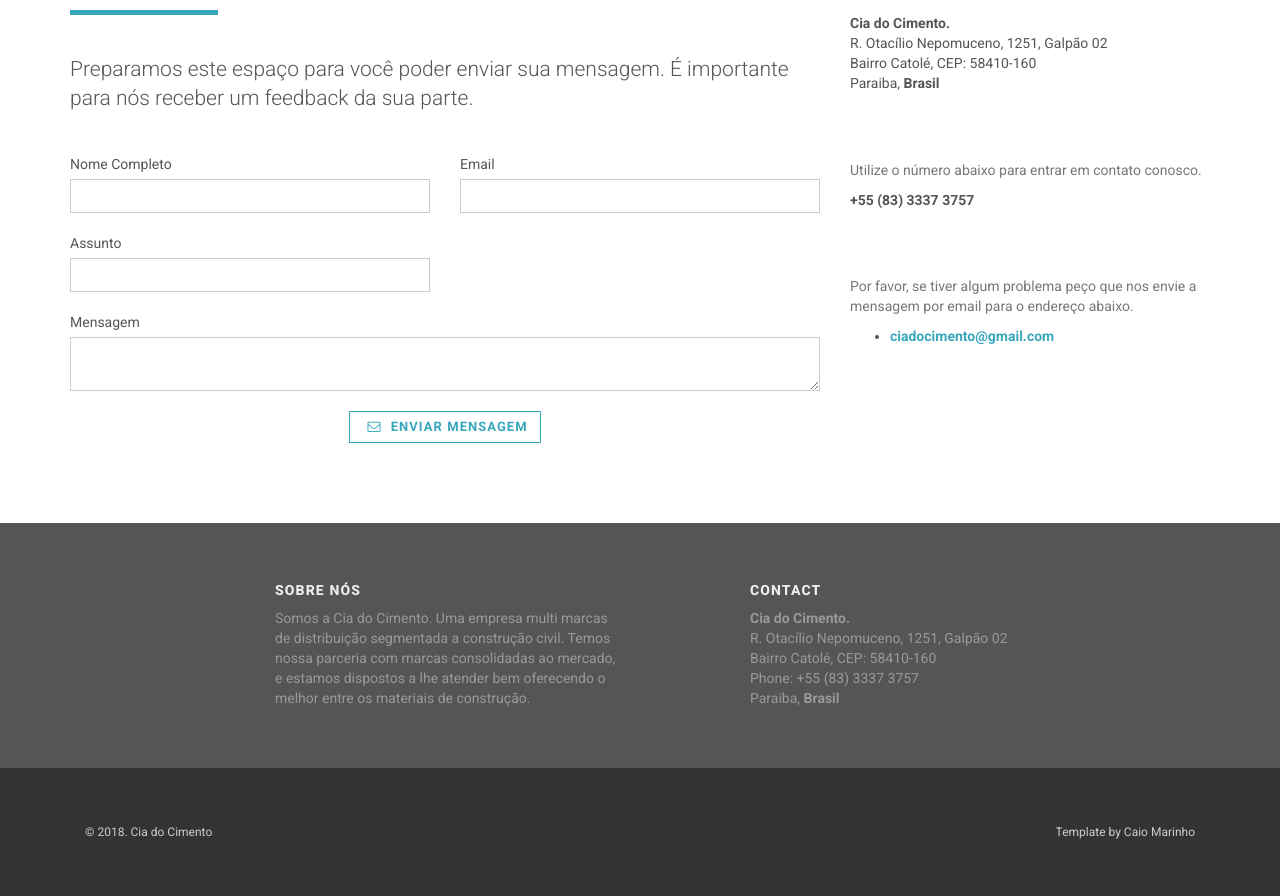
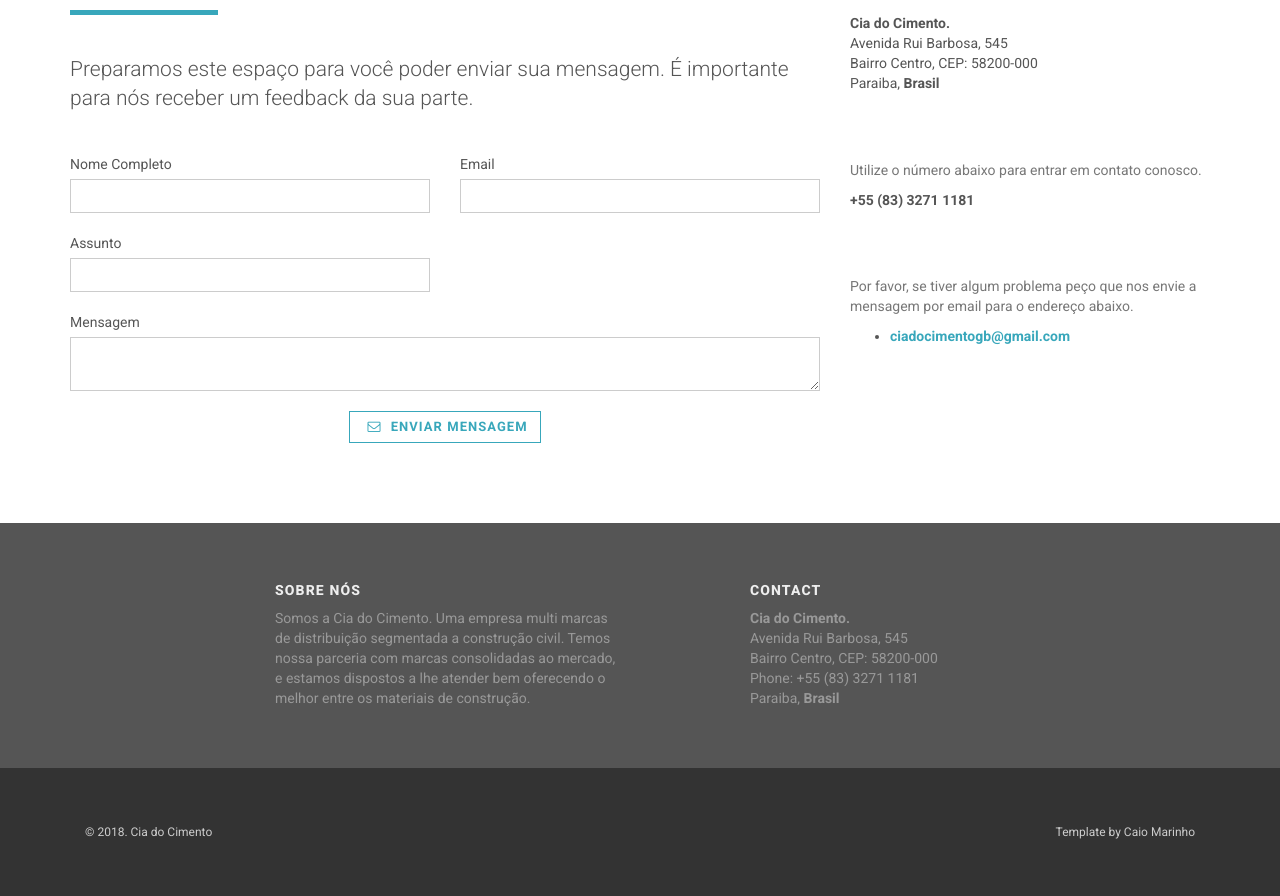
Before and after one commit to caiomarinhodev/ciacimentogb, a Django app: page / in a window 1280 px wide. Shown: the part 2043-2939 px from the top of the page. Run offline with Django 3.2, Linux system fonts and the light colour scheme; some libraries are stand-ins or nearby versions.

Commit message:
contact data

```diff
--- a/app/templates/site/footer.html
+++ b/app/templates/site/footer.html
@@ -36,9 +36,9 @@
             <h4>Contact</h4>
 
             <p><strong>Cia do Cimento.</strong>
-                <br>R. Otacílio Nepomuceno, 1251, Galpão 02
-                <br>Bairro Catolé, CEP: 58410-160
-                <br>Phone: +55 (83) 3337 3757
+                <br>Avenida Rui Barbosa, 545
+                <br>Bairro Centro, CEP: 58200-000
+                <br>Phone: +55 (83) 3271 1181
                 <br>Paraiba, <strong>Brasil</strong>
                 <br>
             </p>
--- a/app/templates/site/header.html
+++ b/app/templates/site/header.html
@@ -20,7 +20,7 @@
         <div class="container">
             <div class="row">
                 <div class="col-xs-5 contact">
-                    <p class="hidden-sm hidden-xs">Contate-nos em +55 (83) 3337-3757 ou ciadocimento@gmail.com.</p>
+                    <p class="hidden-sm hidden-xs">Contate-nos em +55 (83) 3271-1181 ou ciadocimentogb@gmail.com.</p>
 
                     <p class="hidden-md hidden-lg"><a href="#" data-animate-hover="pulse"><i
                             class="fa fa-phone"></i></a> <a href="#" data-animate-hover="pulse"><i
--- a/app/templates/site/index.html
+++ b/app/templates/site/index.html
@@ -174,8 +174,8 @@
                         <h3 class="text-uppercase">Endereço</h3>
 
                         <p><strong>Cia do Cimento.</strong>
-                            <br>R. Otacílio Nepomuceno, 1251, Galpão 02
-                            <br>Bairro Catolé, CEP: 58410-160
+                            <br>Avenida Rui Barbosa, 545
+                            <br>Bairro Centro, CEP: 58200-000
                             <br>Paraiba, <strong>Brasil</strong>
                             <br>
                         </p>
@@ -183,15 +183,16 @@
                         <h3 class="text-uppercase">Call Center</h3>
 
                         <p class="text-muted">Utilize o número abaixo para entrar em contato conosco.</p>
-                        <p><strong>+55 (83) 3337 3757</strong>
+                        <p><strong>+55 (83) 3271 1181</strong>
                         </p>
 
 
                         <h3 class="text-uppercase">Suporte Eletrônico</h3>
 
-                        <p class="text-muted">Por favor, se tiver algum problema peço que nos envie a mensagem por email para o endereço abaixo.</p>
+                        <p class="text-muted">Por favor, se tiver algum problema peço que nos envie a mensagem por email
+                            para o endereço abaixo.</p>
                         <ul>
-                            <li><strong><a href="#">ciadocimento@gmail.com</a></strong>
+                            <li><strong><a href="#">ciadocimentogb@gmail.com</a></strong>
                             </li>
                         </ul>
 
```
